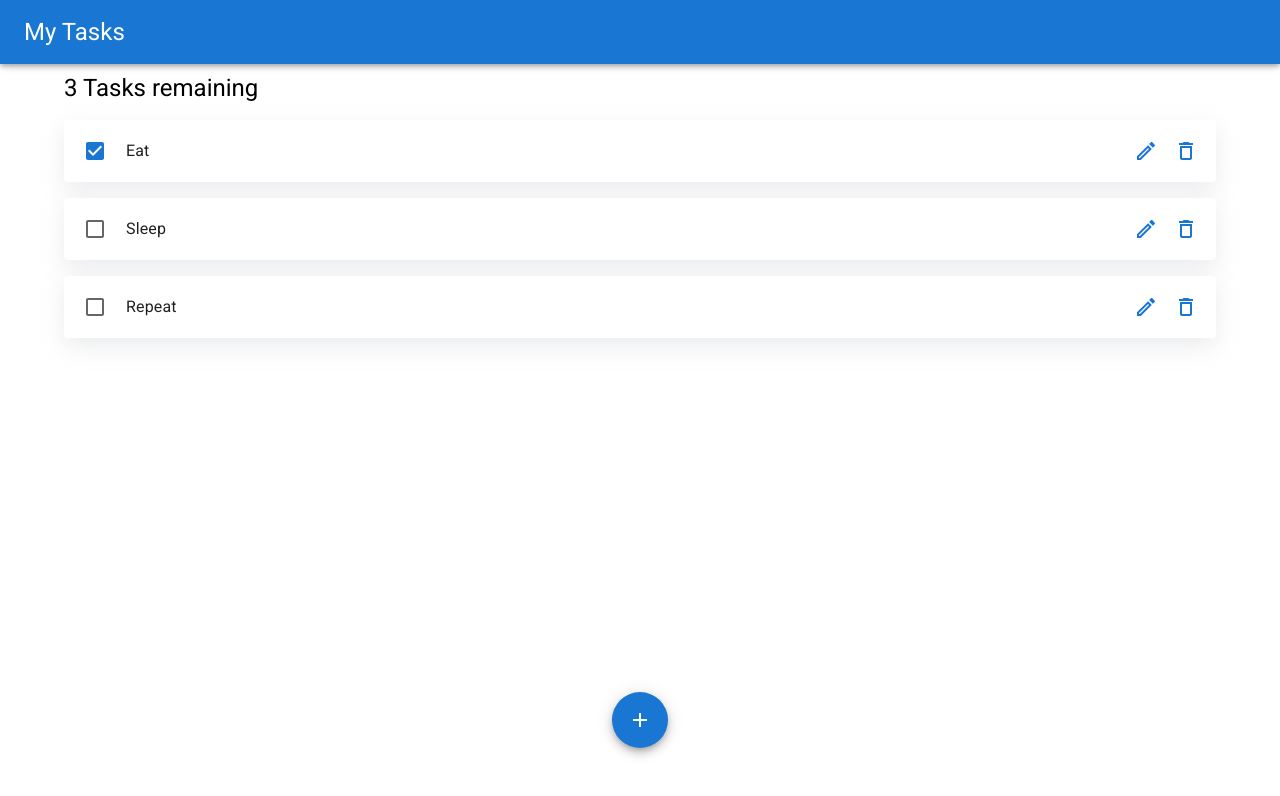
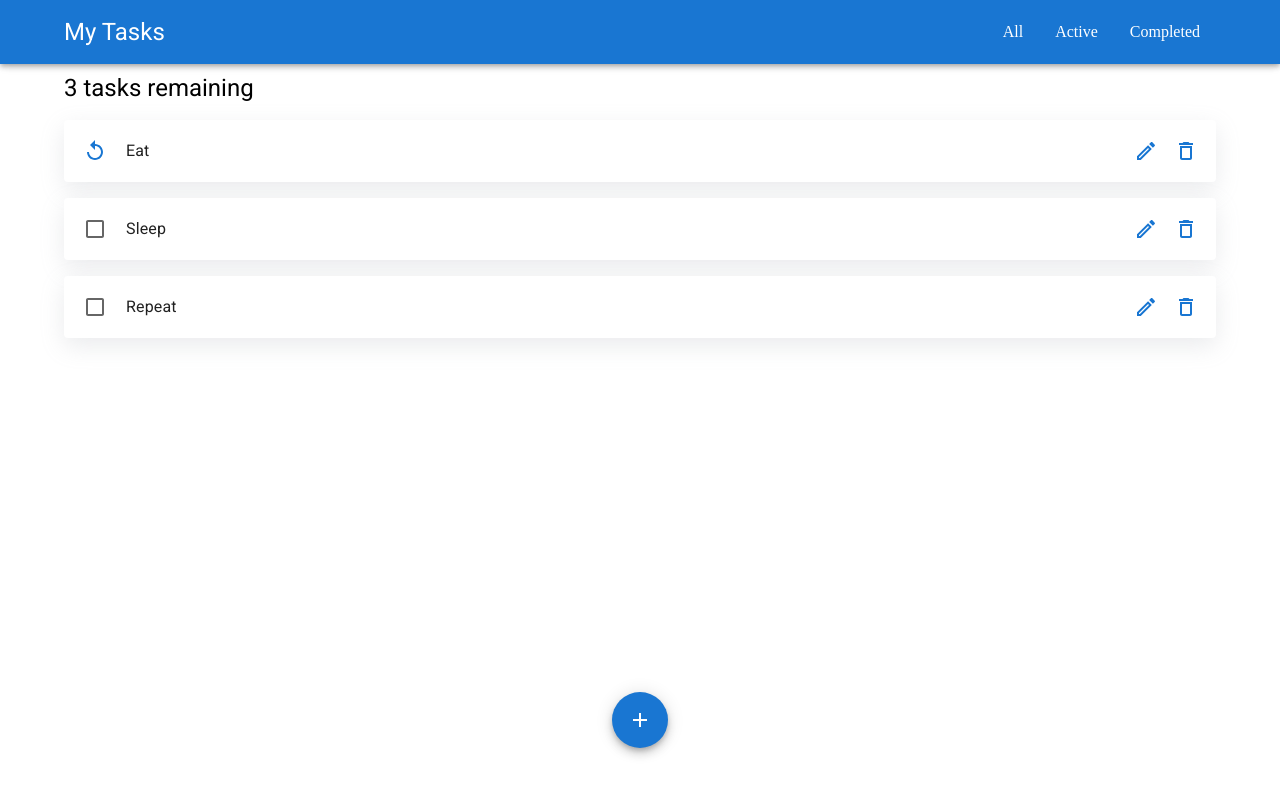
Before and after one commit to indra120/todo-list-app-react, a React (Create React App) app: page / in a window 1280 px wide. Both pictures are taken after a click on the element 95 px from the left and 151 px from the top of the page. Shown: the top 796 px of the page. Built offline with nearby package versions, Linux system fonts and the light colour scheme.

Commit message:
Add feature to filter the task

```diff
--- a/src/App.jsx
+++ b/src/App.jsx
@@ -2,13 +2,21 @@ import { useState } from 'react';
 import { AddButton, NewTaskForm, Header, TaskLists } from './components';
 import DATA from './DATA';
 
+const FILTER_MAP = {
+  All: () => true,
+  Active: task => !task.isCompleted,
+  Completed: task => task.isCompleted,
+};
+const FILTER_NAMES = Object.keys(FILTER_MAP);
+
 const App = () => {
   const [tasks, setTasks] = useState(DATA);
   const [dialog, setDialog] = useState(false);
+  const [filter, setFilter] = useState('All');
 
   return (
     <>
-      <Header />
+      <Header filters={FILTER_NAMES} setFilter={setFilter} />
       <main>
         <AddButton setDialog={setDialog} />
         <NewTaskForm
@@ -17,7 +25,12 @@ const App = () => {
           tasks={tasks}
           setTasks={setTasks}
         />
-        <TaskLists tasks={tasks} setTasks={setTasks} />
+        <TaskLists
+          Filter={filter}
+          filterList={FILTER_MAP}
+          tasks={tasks}
+          setTasks={setTasks}
+        />
       </main>
     </>
   );
--- a/src/components/Header.jsx
+++ b/src/components/Header.jsx
@@ -1,14 +1,31 @@
-import { AppBar, Toolbar, Typography as Text } from '@mui/material';
+import { TaskFilter } from '.';
+import {
+  AppBar,
+  Container,
+  List,
+  ListItem,
+  Toolbar,
+  Typography as Text,
+} from '@mui/material';
 
-const Header = () => (
-  <header>
+const Header = ({ filters, setFilter }) => (
+  <>
     <AppBar>
-      <Toolbar>
-        <Text variant='h5'>My Tasks</Text>
-      </Toolbar>
+      <Container>
+        <Toolbar sx={{ px: '0px !important' }}>
+          <Text variant='h5'>My Tasks</Text>
+          <List sx={{ display: 'flex', ml: 'auto' }}>
+            {filters.map(filter => (
+              <ListItem key={filter}>
+                <TaskFilter name={filter} setFilter={setFilter} />
+              </ListItem>
+            ))}
+          </List>
+        </Toolbar>
+      </Container>
     </AppBar>
     <Toolbar></Toolbar>
-  </header>
+  </>
 );
 
 export default Header;
--- /dev/null
+++ b/src/components/RepeatButton.jsx
@@ -0,0 +1,12 @@
+import { Button } from '@mui/material';
+import { Replay } from '@mui/icons-material';
+
+const RepeatButton = ({ ...props }) => {
+  return (
+    <Button sx={{ minWidth: '42px', minHeight: '42px' }} {...props}>
+      <Replay />
+    </Button>
+  );
+};
+
+export default RepeatButton;
--- /dev/null
+++ b/src/components/TaskFilter.jsx
@@ -0,0 +1,16 @@
+import { Link } from '@mui/material';
+
+const TaskFilter = ({ name, setFilter }) => {
+  return (
+    <Link
+      href='#'
+      color='inherit'
+      underline='none'
+      onClick={() => setFilter(name)}
+    >
+      {name}
+    </Link>
+  );
+};
+
+export default TaskFilter;
--- a/src/components/TaskItem.jsx
+++ b/src/components/TaskItem.jsx
@@ -3,21 +3,15 @@ import {
   Box,
   Button,
   Card,
-  Checkbox,
   ListItem,
   ListItemText,
 } from '@mui/material';
 import { EditOutlined, DeleteOutlined } from '@mui/icons-material';
 import EditTaskForm from './EditTaskForm';
 
-const TaskItem = ({ id, taskName, tasks, setTasks }) => {
+const TaskItem = ({ id, taskName, tasks, setTasks, Mark }) => {
   const [dialog, setDialog] = useState(false);
-  return (
-    <ListItem sx={style.listItem}>
-      <Card sx={style.card}>
-        <Box sx={style.leftBox}>
-          <Checkbox
-            onChange={() => {
+  const markAsCompleted = () => {
     setTasks(
       tasks.map(task => {
         if (id === task.id)
@@ -28,9 +22,13 @@ const TaskItem = ({ id, taskName, tasks, setTasks }) => {
         return task;
       })
     );
-              console.log(tasks);
-            }}
-          />
+  };
+
+  return (
+    <ListItem sx={style.listItem}>
+      <Card sx={style.card}>
+        <Box sx={style.leftBox}>
+          <Mark onClick={markAsCompleted} />
           <ListItemText primary={taskName} />
         </Box>
 
--- a/src/components/TaskLists.jsx
+++ b/src/components/TaskLists.jsx
@@ -1,25 +1,29 @@
-import { Container, List, Typography as Text } from '@mui/material';
-import { TaskItem } from '.';
+import { Checkbox, Container, List, Typography as Text } from '@mui/material';
+import { RepeatButton,TaskItem } from '.';
 
-const TaskLists = ({ tasks, setTasks }) => {
+const TaskLists = ({ Filter, filterList, tasks, setTasks }) => {
+  const taskList = tasks
+    .filter(filterList[Filter])
+    .map(task => (
+      <TaskItem
+        id={task.id}
+        key={task.id}
+        taskName={task.taskName}
+        tasks={tasks}
+        setTasks={setTasks}
+        Mark={task.isCompleted ? RepeatButton : Checkbox}
+      />
+    ));
   return (
     <Container>
       <Text variant='h5'>
-        {tasks.length > 0
-          ? `${tasks.length} Task${tasks.length === 1 ? '' : 's'} remaining`
-          : ''}
+        {taskList.length === 0
+          ? ''
+          : `${taskList.length} ${
+              taskList.length !== 1 ? 'tasks' : 'task'
+            } remaining`}
       </Text>
-      <List>
-        {tasks.map(task => (
-          <TaskItem
-            id={task.id}
-            key={task.id}
-            taskName={task.taskName}
-            tasks={tasks}
-            setTasks={setTasks}
-          />
-        ))}
-      </List>
+      <List>{taskList}</List>
     </Container>
   );
 };
--- a/src/components/index.js
+++ b/src/components/index.js
@@ -1,7 +1,17 @@
 import AddButton from './AddButton';
 import NewTaskForm from './NewTaskForm';
 import Header from './Header';
+import RepeatButton from './RepeatButton';
 import TaskItem from './TaskItem';
+import TaskFilter from './TaskFilter';
 import TaskLists from './TaskLists';
 
-export { AddButton, NewTaskForm, Header, TaskItem, TaskLists };
+export {
+  AddButton,
+  NewTaskForm,
+  Header,
+  RepeatButton,
+  TaskItem,
+  TaskFilter,
+  TaskLists,
+};
```
Lines whose indentation alone changed are shown as unchanged.
